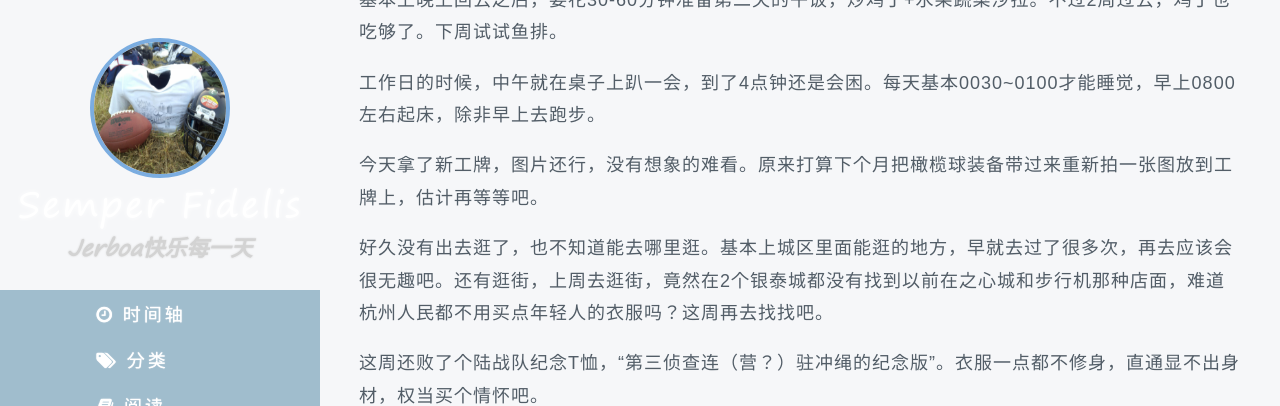
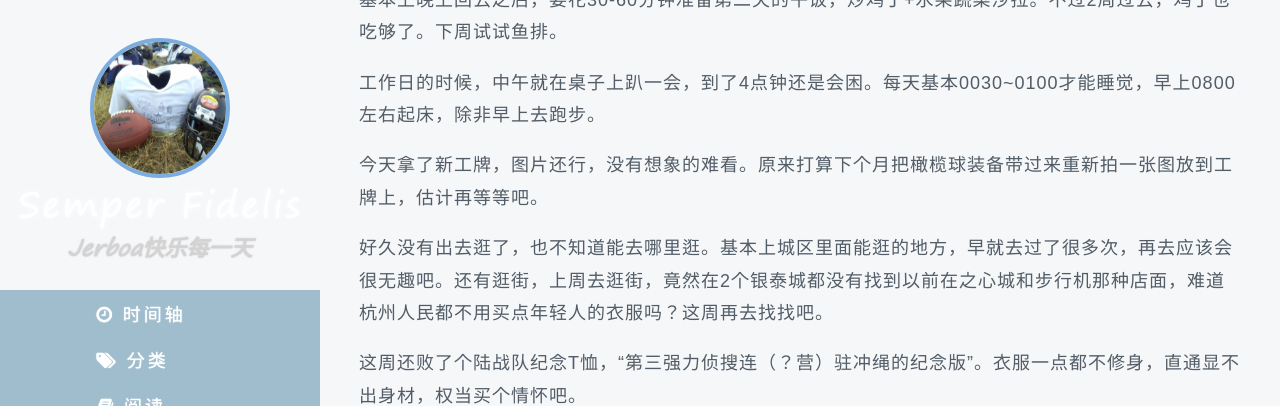
Before and after one commit to jerboa-ustc/jerboa-ustc.github.com, a Jekyll site: the page built from _posts/随笔/2015-07-24-newbee的日常.md, in a window 1280 px wide and 900 px high, scrolled down 591 px, cut to the strip 0-406 px from the top of the window. Built offline with Jekyll 4.4.1, drawn with Linux system fonts in a browser that asks for light colours; some web fonts are replaced; comment, search, counter and statistics services are not loaded.

Commit message:
2015-07-24 v3

```diff
--- a/_posts/随笔/2015-07-24-newbee的日常.md
+++ b/_posts/随笔/2015-07-24-newbee的日常.md
@@ -20,6 +20,6 @@ date: 2015-07-24
 
 好久没有出去逛了，也不知道能去哪里逛。基本上城区里面能逛的地方，早就去过了很多次，再去应该会很无趣吧。还有逛街，上周去逛街，竟然在2个银泰城都没有找到以前在之心城和步行机那种店面，难道杭州人民都不用买点年轻人的衣服吗？这周再去找找吧。
 
-这周还败了个陆战队纪念T恤，“第三侦查连（营？）驻冲绳的纪念版”。衣服一点都不修身，直通显不出身材，权当买个情怀吧。
+这周还败了个陆战队纪念T恤，“第三强力侦搜连（？营）驻冲绳的纪念版”。衣服一点都不修身，直通显不出身材，权当买个情怀吧。
 
 ![](http://7q5drq.com1.z0.glb.clouddn.com/3rd_recon.jpg)
```
